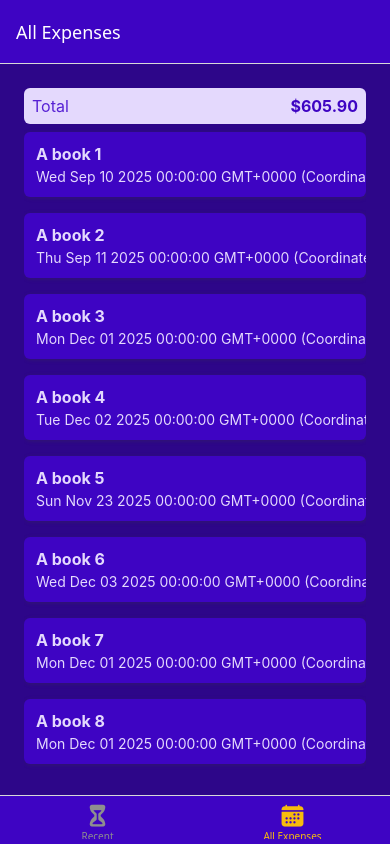
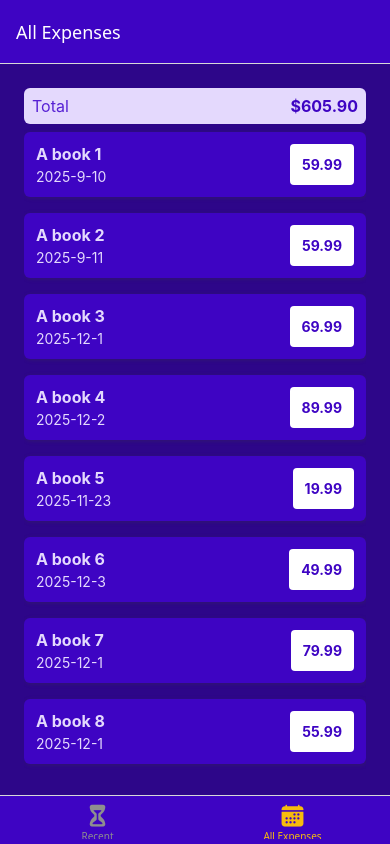
Before and after one commit to baodev97/ExpenseTrackApp, a React Native app: screen /AllExpenses in a window 390 px wide. Built offline with nearby package versions, Linux system fonts and the light colour scheme.

Commit message:
Formatting Dates

```diff
--- a/components/ExpensesOutput/ExpenseItem.tsx
+++ b/components/ExpensesOutput/ExpenseItem.tsx
@@ -1,4 +1,5 @@
 import { GlobalStyles } from "@/constants/styles";
+import { getFormattedDate } from "@/util/date";
 import { Pressable, StyleSheet, Text, View } from "react-native";
 import { Expense } from "./ExpensesOutput";
 
@@ -10,7 +11,7 @@
             <View style={styles.expenseItem}>
                 <View >
                     <Text style={[styles.textBase,styles.description]}>{description}</Text>
-                    <Text style={styles.textBase}>{date.toString()}</Text>
+                    <Text style={styles.textBase}>{getFormattedDate(date)}</Text>
                 </View>
                 <View style={styles.amountContainer}>
                     <Text style={styles.amount}>{amount}</Text>
--- /dev/null
+++ b/util/date.ts
@@ -0,0 +1,3 @@
+export function getFormattedDate(date: Date) {
+  return `${date.getFullYear()}-${date.getMonth() + 1}-${date.getDate()}`;
+}
```
